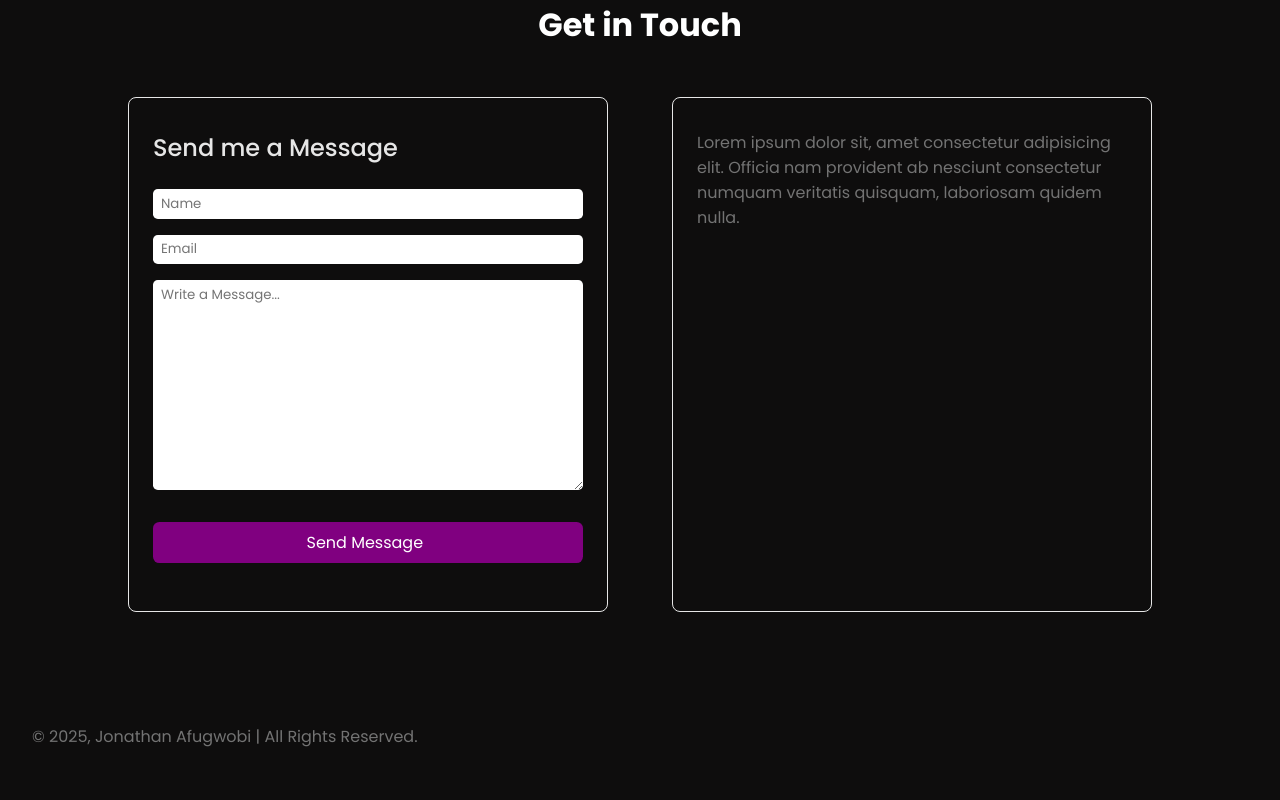
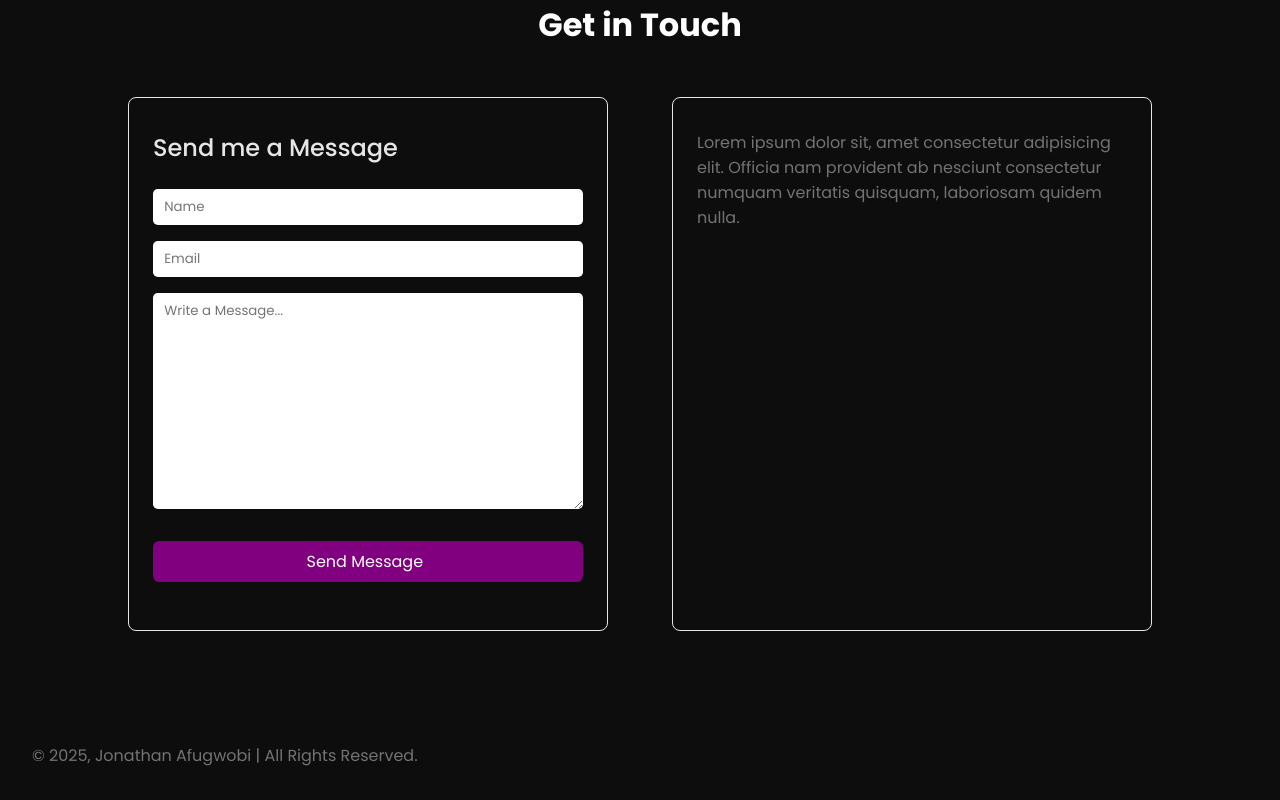
Before and after one commit to Dopetwist/Portfolio-site, a React (Vite) app: page / in a window 1280 px wide. Shown: the part 5016-5816 px from the top of the page. Built offline with nearby package versions, Linux system fonts and the light colour scheme; some icons are missing.

Commit message:
Adjust Contact form Inputs padding. Validate Form Inputs

```diff
--- a/src/components/Contact.jsx
+++ b/src/components/Contact.jsx
@@ -8,9 +8,9 @@ function Contact() {
                 <div className="form">
                     <h2> Send me a Message </h2>
                     <form action="#">
-                        <input type="text" placeholder="Name"/>
-                        <input type="email" placeholder="Email"/>
-                        <textarea name="message" id="msg" placeholder="Write a Message..." rows={10}></textarea>
+                        <input type="text" placeholder="Name" required/>
+                        <input type="email" placeholder="Email" required/>
+                        <textarea name="message" id="msg" placeholder="Write a Message..." rows={10} required></textarea>
 
                         <button type="submit" id="submit-btn"> Send Message <i class='bxr  bx-send' id="btn-arrow"></i> </button>
                     </form>
--- a/src/index.css
+++ b/src/index.css
@@ -329,7 +329,7 @@ section#about {
 
 .form form input, .form form textarea {
     margin-bottom: 1rem;
-    padding: 0.3rem 0.5rem;
+    padding: 0.5rem 0.7rem;
     border-radius: 0.3rem;
     border: none;
     outline-color: var(--main-color);
```
